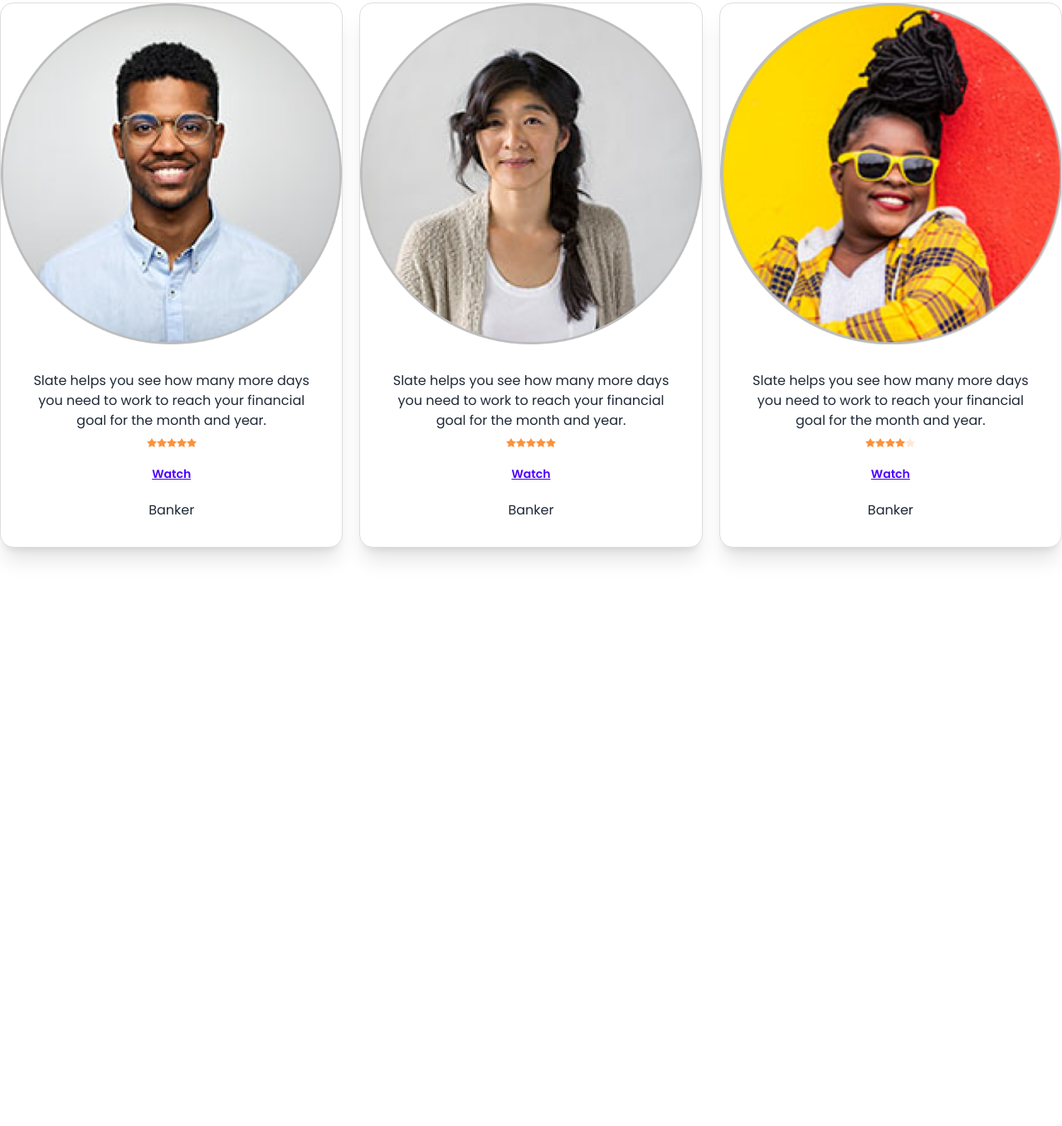
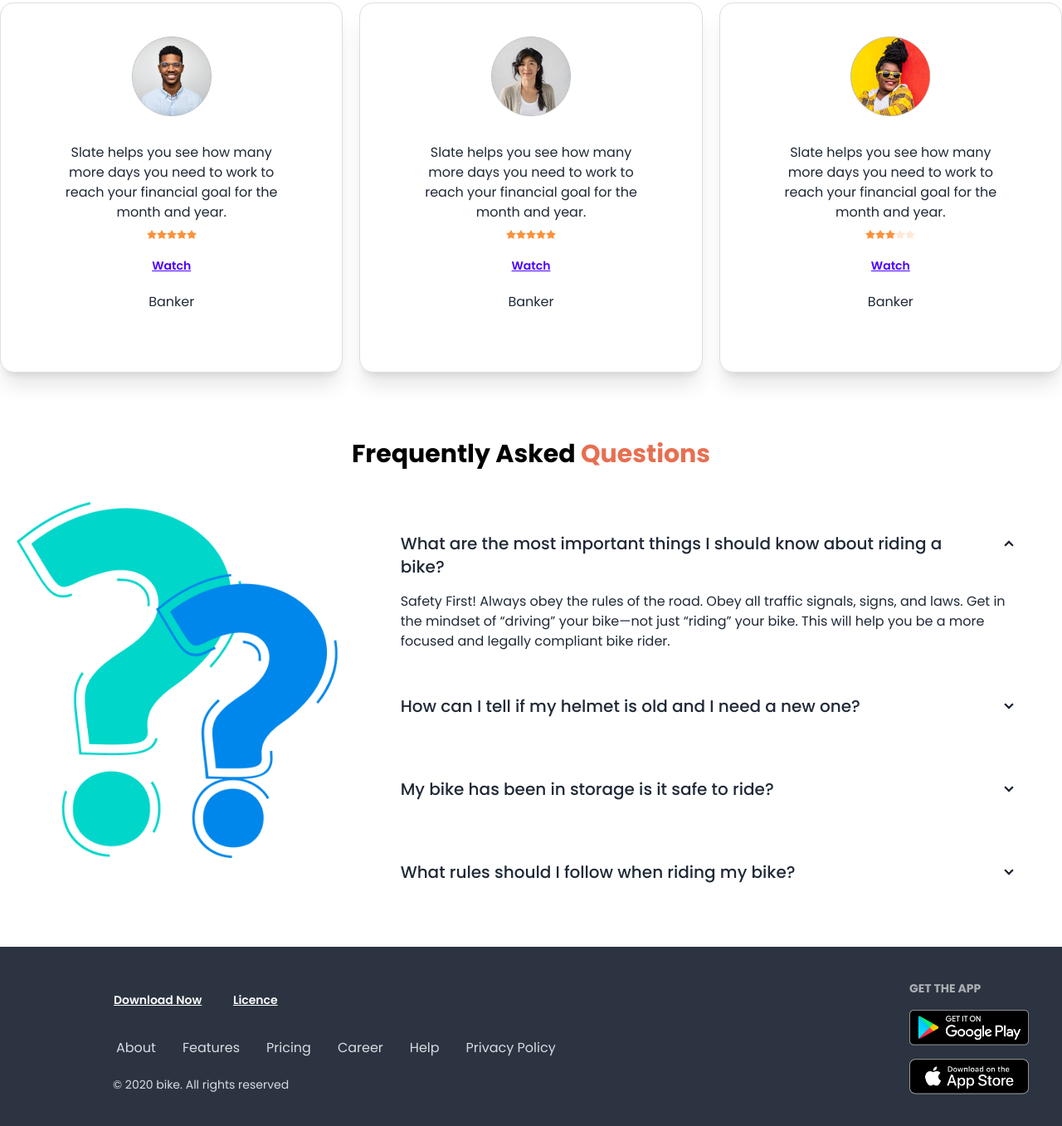
Before and after one commit to SarkarKeshob/Bikers-zone, a plain HTML site: page index.html in a window 1280 px wide. Shown: the part 1779-3136 px from the top of the page at 83% size. Before the commit the page ends 2519 px from the top, so only its background shows below. Drawn offline with nearby package versions, Linux system fonts and the light colour scheme.

Commit message:
uploading completed website

```diff
--- a/index.html
+++ b/index.html
@@ -206,14 +206,14 @@
 
             <!-- Happy client section -->
 
-            <section class="my-20 md:container md:mx-auto">
+            <section class="my-20 md:container md:mx-auto ">
               <h2 class="text-2xl font-bold text-center md:text-3xl">Happy <span class="text-bikers_primary_color"> Clients says</span></h2>
 
               <div id="comment_cards_container" class="grid grid-cols-1 md:grid-cols-3 my-10 gap-5">
 
                 <!-- card-1 -->
-                <div class="card bg-base-100 shadow-xl text-center">
-                  <figure><img src="images/others/user-1.png" alt="Movie"/></figure>
+                <div class="card bg-base-100 shadow-xl text-center p-10">
+                  <figure><img class="px-8 w-40" src="images/others/user-1.png" alt="Movie"/></figure>
                   <div class="card-body">
                     <p>Slate helps you see how
                       many more days you need
@@ -221,9 +221,9 @@
                       goal for the month and year.</p>
                       <div class="rating rating-xs justify-center">
                         <input type="radio" name="rating-5" class="mask mask-star-2 bg-orange-400" />
+                        <input type="radio" name="rating-5" class="mask mask-star-2 bg-orange-400" checked />
+                        <input type="radio" name="rating-5" class="mask mask-star-2 bg-orange-400" />
                         <input type="radio" name="rating-5" class="mask mask-star-2 bg-orange-400"  />
-                        <input type="radio" name="rating-5" class="mask mask-star-2 bg-orange-400" />
-                        <input type="radio" name="rating-5" class="mask mask-star-2 bg-orange-400" checked />
                         <input type="radio" name="rating-5" class="mask mask-star-2 bg-orange-400" />
                       </div>
                     <div class="card-actions justify-center">
@@ -235,8 +235,8 @@
                 </div>
 
                  <!-- card-2 -->
-                 <div class="card bg-base-100 shadow-xl text-center">
-                  <figure><img src="images/others/user-2.png" alt="Movie"/></figure>
+                 <div class="card bg-base-100 shadow-xl text-center p-10">
+                  <figure><img class="px-8 w-40" src="images/others/user-2.png" alt="Movie"/></figure>
                   <div class="card-body">
                     <p>Slate helps you see how
                       many more days you need
@@ -244,9 +244,9 @@
                       goal for the month and year.</p>
                       <div class="rating rating-xs justify-center">
                         <input type="radio" name="rating-5" class="mask mask-star-2 bg-orange-400" />
+                        <input type="radio" name="rating-5" class="mask mask-star-2 bg-orange-400" checked />
+                        <input type="radio" name="rating-5" class="mask mask-star-2 bg-orange-400" />
                         <input type="radio" name="rating-5" class="mask mask-star-2 bg-orange-400"  />
-                        <input type="radio" name="rating-5" class="mask mask-star-2 bg-orange-400" />
-                        <input type="radio" name="rating-5" class="mask mask-star-2 bg-orange-400" checked />
                         <input type="radio" name="rating-5" class="mask mask-star-2 bg-orange-400" />
                       </div>
                     <div class="card-actions justify-center">
@@ -258,8 +258,8 @@
                 </div>
 
                  <!-- card-3 -->
-                 <div class="card bg-base-100 shadow-xl text-center">
-                  <figure><img src="images/others/user-3.png" alt="Movie"/></figure>
+                 <div class="card bg-base-100 shadow-xl text-center p-10 ">
+                  <figure><img class="px-8 w-40" src="images/others/user-3.png" alt="Movie"/></figure>
                   <div class="card-body">
                     <p>Slate helps you see how
                       many more days you need
@@ -268,8 +268,8 @@
                       <div class="rating rating-xs justify-center">
                         <input type="radio" name="rating-5" class="mask mask-star-2 bg-orange-400" />
                         <input type="radio" name="rating-5" class="mask mask-star-2 bg-orange-400"  />
+                        <input type="radio" name="rating-5" class="mask mask-star-2 bg-orange-400" checked />
                         <input type="radio" name="rating-5" class="mask mask-star-2 bg-orange-400" />
-                        <input type="radio" name="rating-5" class="mask mask-star-2 bg-orange-400" checked />
                         <input type="radio" name="rating-5" class="mask mask-star-2 bg-orange-400" />
                       </div>
                     <div class="card-actions justify-center">
@@ -281,9 +281,96 @@
                 </div>
               </div>
             </section>
+
+            <!-- Faq -->
+            <section class="my-10">
+              <h2 class="text-2xl font-bold text-center md:text-3xl">Frequently Asked <span class="text-bikers_primary_color"> Questions</span></h2>
+
+              <div id="faq_container" class="md:container md:mx-auto grid grid-cols-1 md:grid-cols-3 my-10">
+                <div class="col-span-1 mx-5">
+                  <img class="w-1/2 mx-auto md:w-auto" src="images/others/faq.png" alt="">
+                </div>
+
+                <div id="faq_content" class="col-span-2 mx-10">
+                  <div class="collapse collapse-arrow  my-5">
+                    <input type="radio" name="my-accordion-2" checked="checked" />
+                    <div class="collapse-title text-xl font-medium">
+                      What are the most important things I should
+                      know about riding a bike?
+                    </div>
+                    <div class="collapse-content">
+                      <p>Safety First! Always obey the rules of the road. Obey all traffic signals, signs, and laws. Get in the mindset of “driving” your bike—not just “riding” your bike. This will help you be a more focused and legally compliant bike rider. </p>
+                    </div>
+                  </div>
+                  <div class="collapse collapse-arrow  my-5">
+                    <input type="radio" name="my-accordion-2" />
+                    <div class="collapse-title text-xl font-medium">
+                      How can I tell if my helmet is old and I need a
+                        new one?
+                    </div>
+                    <div class="collapse-content">
+                      <p>Safety First! Always obey the rules of the road. Obey all traffic signals, signs, and laws. Get in the mindset of “driving” your bike—not just “riding” your bike. This will help you be a more focused and legally compliant bike rider.</p>
+                    </div>
+                  </div>
+                  <div class="collapse collapse-arrow ">
+                    <input type="radio" name="my-accordion-2" />
+                    <div class="collapse-title text-xl font-medium my-5">
+                      My bike has been in storage is it safe to ride?
+                    </div>
+                    <div class="collapse-content">
+                      <p>Safety First! Always obey the rules of the road. Obey all traffic signals, signs, and laws. Get in the mindset of “driving” your bike—not just “riding” your bike. This will help you be a more focused and legally compliant bike rider.</p>
+                    </div>
+                  </div>
+
+                  <div class="collapse collapse-arrow  my-5">
+                    <input type="radio" name="my-accordion-2" />
+                    <div class="collapse-title text-xl font-medium">
+                      What rules should I follow when riding my bike?
+                     </div>
+                    <div class="collapse-content">
+                      <p>Safety First! Always obey the rules of the road. Obey all traffic signals, signs, and laws. Get in the mindset of “driving” your bike—not just “riding” your bike. This will help you be a more focused and legally compliant bike rider.</p>
+                    </div>
+                  </div>
+                </div>
+              </div>
+
+
+            </section>
         </main>
-        <footer>
+        <footer class="footer p-10 bg-neutral text-neutral-content grid md:flex md:justify-between">
+          <aside class="ml-20">
+            <!-- top button -->
+            <div>
+              <button class="btn btn-link text-white">Download Now</button>
+              <button class="btn btn-link text-white"> Licence</button>
+            </div>
 
+            <!-- navbar -->
+              <div class="navbar-center grid md:flex lg:flex">
+                <ul class="menu menu-horizontal px-1">
+                  <li><a>About</a></li>
+                  <li > <a href="">Features</a></li>
+                  <li><a>Pricing</a></li>
+                  <li><a>Career</a></li>
+                  <li> <a href="">Help</a></li>
+                  <li><a>Privacy Policy</a></li>
+                </ul>
+              </div>
+            </div>
+            <!-- Courtesy -->
+            <div>
+              <p class="ml-4">© 2020 bike. All rights reserved</p>
+            </div>
+
+          </aside>
+
+            <aside>
+            <h1 class="footer-title text-white">Get The App</h1>
+            <div class="grid w-36 gap-4 ">
+              <a> <img src="images/others/android.png" alt=""> </a>
+              <a><img src="images/others/ios.png" alt=""></a>
+            </div>
+            </aside>
         </footer>
 </body>
 </html>
```
